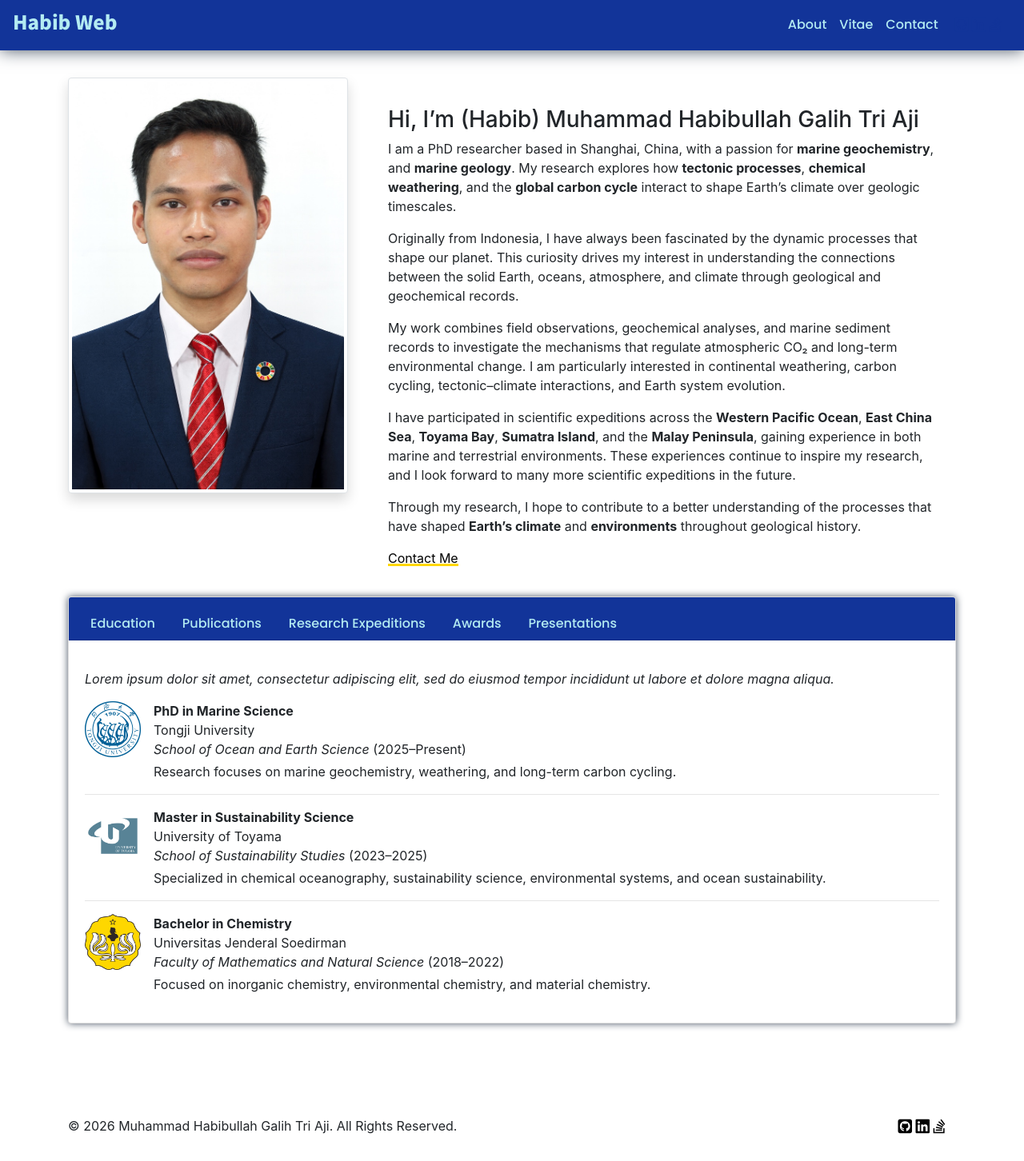
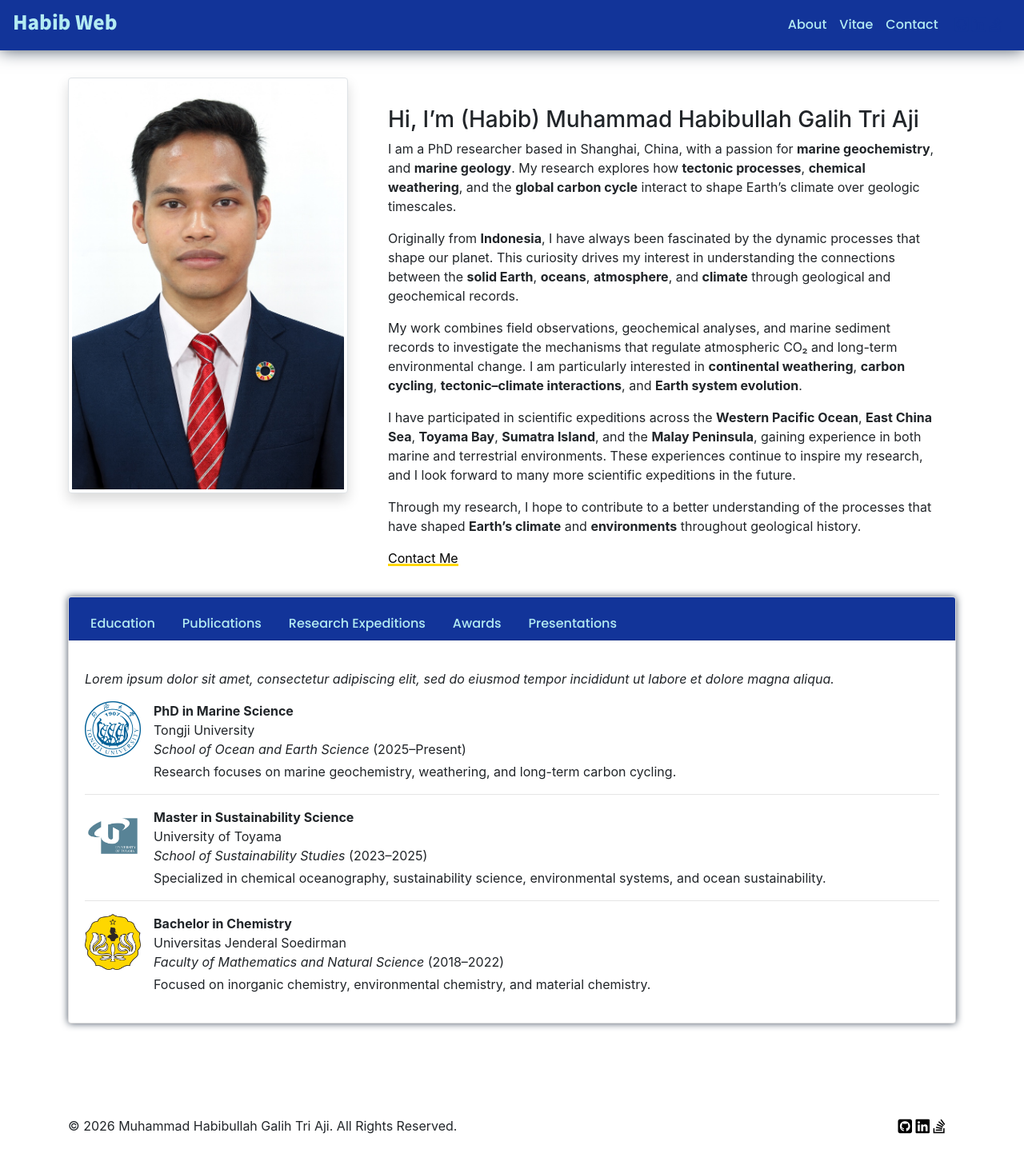
Before and after one commit to mhgta10/mhgta10.github.io, a Jekyll site: the page built from index.md, in a window 1280 px wide. Shown: the whole page at 80% size. Built offline with Jekyll 4.4.1, drawn with Linux system fonts in a browser that asks for light colours; nearby versions of some CDN libraries; comment, search, counter and statistics services are not loaded; our own code applies the rules of GitHub Pages for plain Markdown files.

```diff
--- a/index.md
+++ b/index.md
@@ -7,9 +7,9 @@ title:
 
 I am a PhD researcher based in Shanghai, China, with a passion for **marine geochemistry**, and **marine geology**. My research explores how **tectonic processes**, **chemical weathering**, and the **global carbon cycle** interact to shape Earth's climate over geologic timescales.
 
-Originally from Indonesia, I have always been fascinated by the dynamic processes that shape our planet. This curiosity drives my interest in understanding the connections between the solid Earth, oceans, atmosphere, and climate through geological and geochemical records.
+Originally from **Indonesia**, I have always been fascinated by the dynamic processes that shape our planet. This curiosity drives my interest in understanding the connections between the **solid Earth**, **oceans**, **atmosphere**, and **climate** through geological and geochemical records.
 
-My work combines field observations, geochemical analyses, and marine sediment records to investigate the mechanisms that regulate atmospheric CO₂ and long-term environmental change. I am particularly interested in continental weathering, carbon cycling, tectonic–climate interactions, and Earth system evolution.
+My work combines field observations, geochemical analyses, and marine sediment records to investigate the mechanisms that regulate atmospheric CO₂ and long-term environmental change. I am particularly interested in **continental weathering**, **carbon cycling**, **tectonic–climate interactions**, and **Earth system evolution**.
 
 I have participated in scientific expeditions across the **Western Pacific Ocean**, **East China Sea**, **Toyama Bay**, **Sumatra Island**, and the **Malay Peninsula**, gaining experience in both marine and terrestrial environments. These experiences continue to inspire my research, and I look forward to many more scientific expeditions in the future.
 
```
